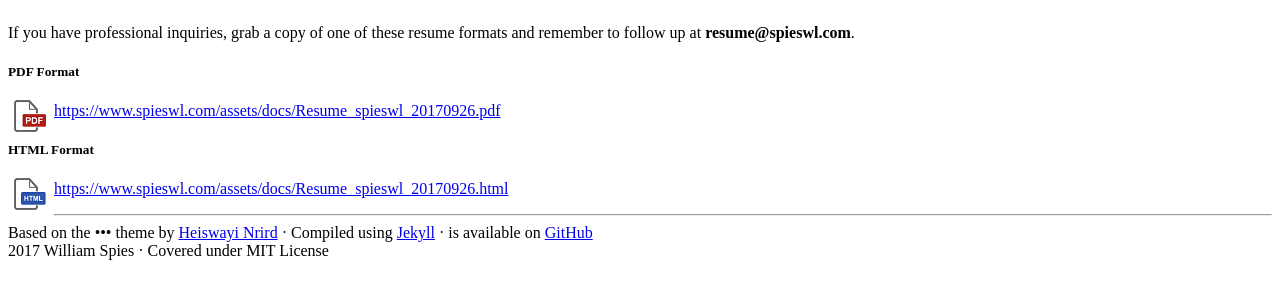
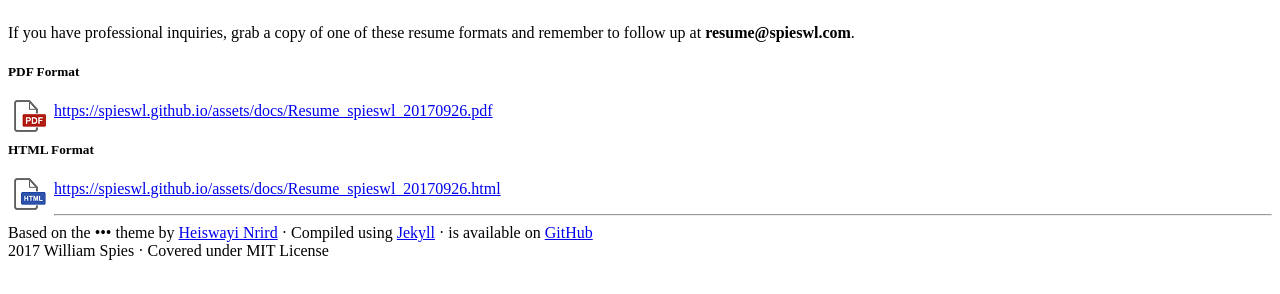
Before and after one commit to spieswl/spieswl.github.io, a Jekyll site: the page built from resume.md, in a window 1280 px wide. Shown: the part 200-494 px from the top of the page. Built offline with Jekyll 4.4.1, drawn with Linux system fonts in a browser that asks for light colours; some of the changed lines change nothing that is shown.

Commit message:
Removed reference to spieswl.com from config for now, need to decommission old site and move URL over.

```diff
--- a/_config.yml
+++ b/_config.yml
@@ -8,7 +8,7 @@ show_social_icons:  true # edit file in /_includes/social_links.html
 og_locale:          "en_US"
 
 # Site URL settings
-url:                https://www.spieswl.com # main url
+url:                null # https://www.spieswl.com # main url
 ghurl:              https://spieswl.github.io/
 baseurl:            null # for master branch
 enforce_ssl:        spieswl.com
```
